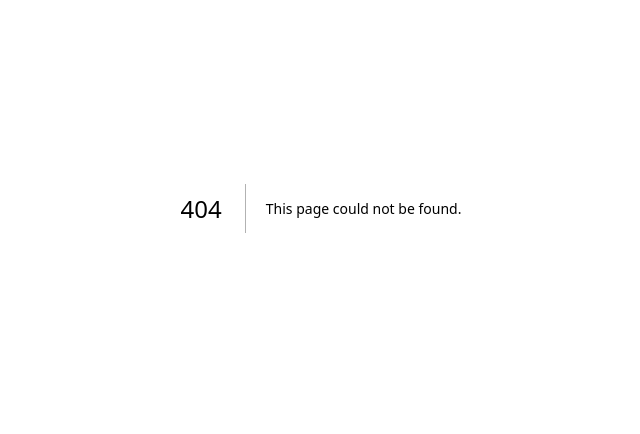
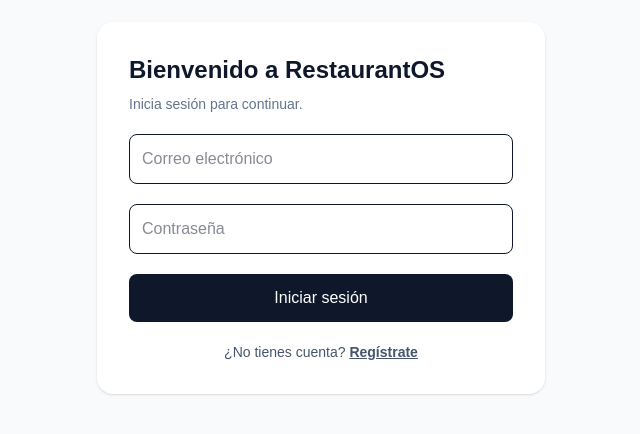
Before and after one commit to willian-mayer/restaurantos, a Next.js app in the folder apps/web/: page /login in a window 1280 px wide. Before the commit this address had no page. Shown: the part 192-626 px from the top of the page, without its empty margins (319-959 px from the left). Built offline with nearby package versions, Linux system fonts and the light colour scheme.

Commit message:
login/register page created

```diff
--- /dev/null
+++ b/apps/web/src/app/login/page.tsx
@@ -0,0 +1,94 @@
+
+"use client";
+
+import { useState } from "react";
+import { useRouter } from "next/navigation";
+import Link from "next/link";
+import { createClient } from "@/lib/supabase/client";
+
+export default function LoginPage() {
+  const router = useRouter();
+  const [email, setEmail] = useState("");
+  const [password, setPassword] = useState("");
+  const [errorMessage, setErrorMessage] = useState("");
+  const [loading, setLoading] = useState(false);
+
+  async function handleLogin(e: React.FormEvent) {
+    e.preventDefault();
+    setLoading(true);
+    setErrorMessage("");
+
+    const supabase = createClient();
+
+    const { error } = await supabase.auth.signInWithPassword({
+      email,
+      password,
+    });
+
+    setLoading(false);
+
+    if (error) {
+      setErrorMessage(error.message);
+      return;
+    }
+
+    router.push("/dashboard");
+    router.refresh();
+  }
+
+  return (
+    <main className="flex min-h-screen items-center justify-center bg-slate-50 p-6">
+      <form
+        onSubmit={handleLogin}
+        className="w-full max-w-md space-y-5 rounded-2xl bg-white p-8 shadow-sm"
+      >
+        <div>
+          <h1 className="text-2xl font-bold text-slate-900">
+            Bienvenido a RestaurantOS
+          </h1>
+          <p className="mt-2 text-sm text-slate-500">
+            Inicia sesión para continuar.
+          </p>
+        </div>
+
+        <input
+          type="email"
+          placeholder="Correo electrónico"
+          value={email}
+          onChange={(e) => setEmail(e.target.value)}
+          required
+          className="w-full rounded-lg border p-3 text-slate-900"
+        />
+
+        <input
+          type="password"
+          placeholder="Contraseña"
+          value={password}
+          onChange={(e) => setPassword(e.target.value)}
+          required
+          className="w-full rounded-lg border p-3 text-slate-900"
+        />
+
+        <button
+          disabled={loading}
+          className="w-full rounded-lg bg-slate-900 p-3 text-white disabled:opacity-50"
+        >
+          {loading ? "Ingresando..." : "Iniciar sesión"}
+        </button>
+
+        {errorMessage && (
+          <p role="alert" className="text-sm text-red-600">
+            {errorMessage}
+          </p>
+        )}
+
+        <p className="text-center text-sm text-slate-600">
+          ¿No tienes cuenta?{" "}
+          <Link href="/register" className="font-semibold underline">
+            Regístrate
+          </Link>
+        </p>
+      </form>
+    </main>
+  );
+}
--- /dev/null
+++ b/apps/web/src/app/register/page.tsx
@@ -0,0 +1,97 @@
+
+"use client";
+
+import { useState } from "react";
+import Link from "next/link";
+import { createClient } from "@/lib/supabase/client";
+
+export default function RegisterPage() {
+  const [email, setEmail] = useState("");
+  const [password, setPassword] = useState("");
+  const [message, setMessage] = useState("");
+  const [loading, setLoading] = useState(false);
+
+  async function handleRegister(e: React.FormEvent) {
+    e.preventDefault();
+    setLoading(true);
+    setMessage("");
+
+    const supabase = createClient();
+
+    const { error } = await supabase.auth.signUp({
+      email,
+      password,
+      options: {
+        emailRedirectTo: `${window.location.origin}/login`,
+      },
+    });
+
+    setLoading(false);
+
+    if (error) {
+      setMessage(error.message);
+      return;
+    }
+
+    setMessage(
+      "Registro recibido. Revisa tu correo para confirmar tu cuenta si se requiere."
+    );
+  }
+
+  return (
+    <main className="flex min-h-screen items-center justify-center bg-slate-50 p-6">
+      <form
+        onSubmit={handleRegister}
+        className="w-full max-w-md space-y-5 rounded-2xl bg-white p-8 shadow-sm"
+      >
+        <div>
+          <h1 className="text-2xl font-bold text-slate-900">
+            Crear cuenta
+          </h1>
+          <p className="mt-2 text-sm text-slate-500">
+            Comienza a administrar tu restaurante.
+          </p>
+        </div>
+
+        <input
+          type="email"
+          placeholder="Correo electrónico"
+          value={email}
+          onChange={(e) => setEmail(e.target.value)}
+          required
+          className="w-full rounded-lg border p-3 text-slate-900"
+        />
+
+        <input
+          type="password"
+          placeholder="Contraseña"
+          value={password}
+          onChange={(e) => setPassword(e.target.value)}
+          required
+          minLength={8}
+          className="w-full rounded-lg border p-3 text-slate-900"
+        />
+
+        <button
+          disabled={loading}
+          className="w-full rounded-lg bg-slate-900 p-3 text-white disabled:opacity-50"
+        >
+          {loading ? "Registrando..." : "Crear cuenta"}
+        </button>
+
+        {message && (
+          <p role="status" className="text-sm text-slate-600">
+            {message}
+          </p>
+        )}
+
+        <p className="text-center text-sm text-slate-600">
+          ¿Ya tienes cuenta?{" "}
+          <Link href="/login" className="font-semibold underline">
+            Inicia sesión
+          </Link>
+        </p>
+      </form>
+    </main>
+  );
+}
--- /dev/null
+++ b/apps/web/src/lib/supabase/client.ts
@@ -0,0 +1,9 @@
+
+import { createBrowserClient } from "@supabase/ssr";
+
+export function createClient() {
+  return createBrowserClient(
+    process.env.NEXT_PUBLIC_SUPABASE_URL!,
+    process.env.NEXT_PUBLIC_SUPABASE_PUBLISHABLE_KEY!
+  );
+}
```
Also changed, not shown: apps/web/src/app/dashboard/page.tsx (added).
